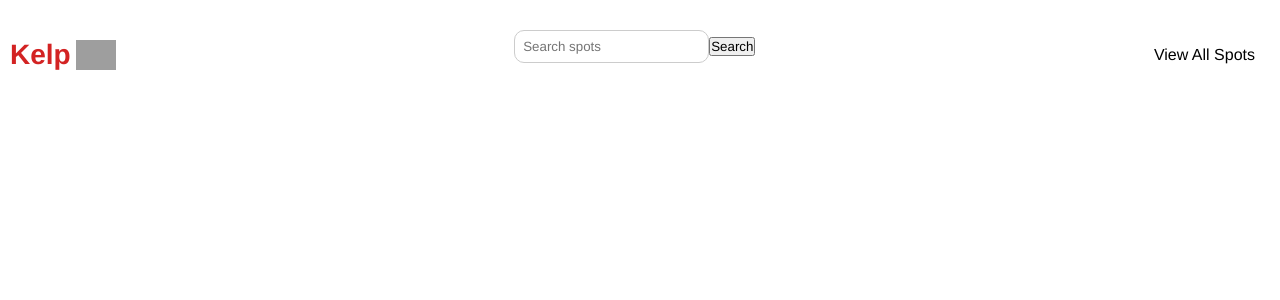
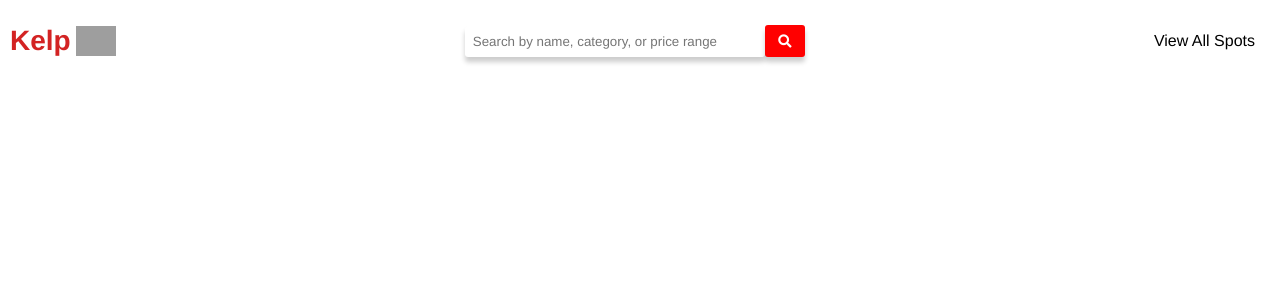
Before and after one commit to raeanntsui/Kelp2.0, a React (Create React App) app in the folder react-app/: page / in a window 1280 px wide. Shown: the top 300 px of the page. Built offline with nearby package versions, Linux system fonts and the light colour scheme; no server answers; grey boxes are pictures that could not be loaded.

Commit message:
search bar css completed

```diff
--- a/react-app/src/components/LoginFormModal/LoginForm.css
+++ b/react-app/src/components/LoginFormModal/LoginForm.css
@@ -11,7 +11,7 @@
   margin-bottom: 10px;
 }
 
-form > label {
+form>label {
   text-align: left;
 }
 
@@ -22,7 +22,7 @@ form {
   margin: 0 auto;
 }
 
-form > input {
+form>input {
   /* width: 100%; */
   padding: 8px;
   margin-bottom: 16px;
@@ -93,6 +93,7 @@ form > input {
 li {
   list-style-type: none;
 }
+
 .modal-errors {
   padding-bottom: 10px;
   color: red;
--- a/react-app/src/components/Navigation/Navigation.css
+++ b/react-app/src/components/Navigation/Navigation.css
@@ -124,51 +124,9 @@ h1 {
   margin-left: 5px;
 }
 
-#searchbar {
-  border: 2px solid #d32323;
-  max-width: 600px;
-  /* padding: 0px 10px; */
-  display: flex;
-  flex-grow: 1;
-  /* margin: 0 20px; */
-  justify-content: space-between;
-}
 
-#searchbar>input:first-child {
-  height: 30px;
-  width: fit-content;
-  background-color: white;
-  border: none;
-  /* padding: 2px 10px; */
-  margin: 0px 5px;
-}
 
-#searchbar>input:nth-child(3) {
-  height: 30px;
-  background-color: white;
-  border: none;
-  width: 200px;
-  /* padding: 2px 10px; */
-  margin: 0px 5px;
-}
 
-#search-icon {
-  width: 40px;
-  border: none;
-  color: white;
-}
-
-#searchbar {
-  padding: 0px;
-  margin: 0px;
-}
-
-#searchbar>h1 {
-  background-color: white;
-  font-size: 20px;
-  text-align: center;
-  color: lightgrey;
-}
 
 #top-nav {
   display: flex;
@@ -177,16 +135,16 @@ h1 {
   /* padding: 0 20px; */
   position: relative;
   /* border: 5px solid pink; */
-  margin-top: 10px;
-  margin-bottom: 20px;
+  margin-top: 25px;
+  margin-bottom: 25px;
   margin-left: 10px;
   margin-right: 10px;
 }
 
-#search-icon {
+/* #search-icon {
   background-color: #d32323;
   margin: 0px;
-}
+} */
 
 #write-review-button {
   background-color: transparent;
@@ -266,3 +224,36 @@ h1 {
   color: #4169e1;
   font-size: 14px;
 }
+
+
+.search-input {
+  width: 300px;
+}
+
+.searchbar-home {
+  margin-top: 10px;
+}
+
+.search-form {
+  padding: 0px;
+}
+
+.search-input {
+  padding: 8px;
+  margin-bottom: 0px;
+  border-radius: 3px;
+  outline: none;
+  border: none;
+  box-shadow: 0 5px 5px rgba(0, 0, 0, 0.2);
+}
+
+.search-form button {
+  background-color: red;
+  outline: none;
+  border: none;
+  height: 32px;
+  width: 40px;
+  box-shadow: 0 5px 5px rgba(0, 0, 0, 0.2);
+  border-radius: 3px;
+  cursor: pointer;
+}
--- a/react-app/src/components/Navigation/index.js
+++ b/react-app/src/components/Navigation/index.js
@@ -58,15 +58,18 @@ function Navigation({ isLoaded }) {
               </div>
             </NavLink>{" "}
           </div>
-          <div>
-            <form onSubmit={handleSearchSubmit}>
+          <div classname="searchbar-home">
+            <form onSubmit={handleSearchSubmit} className="search-form">
               <input
                 type="text"
                 value={searchInput}
                 onChange={handleSearchInputChange}
-                placeholder="Search spots"
+                placeholder="Search by name, category, or price range"
+                className="search-input"
               />
-              <button type="submit">Search</button>
+
+              <button type="submit"><i className="fas fa-search" style={{ color: 'white' }}></i></button>
+
             </form>
           </div>
           <div id="homepage-buttons">
```
